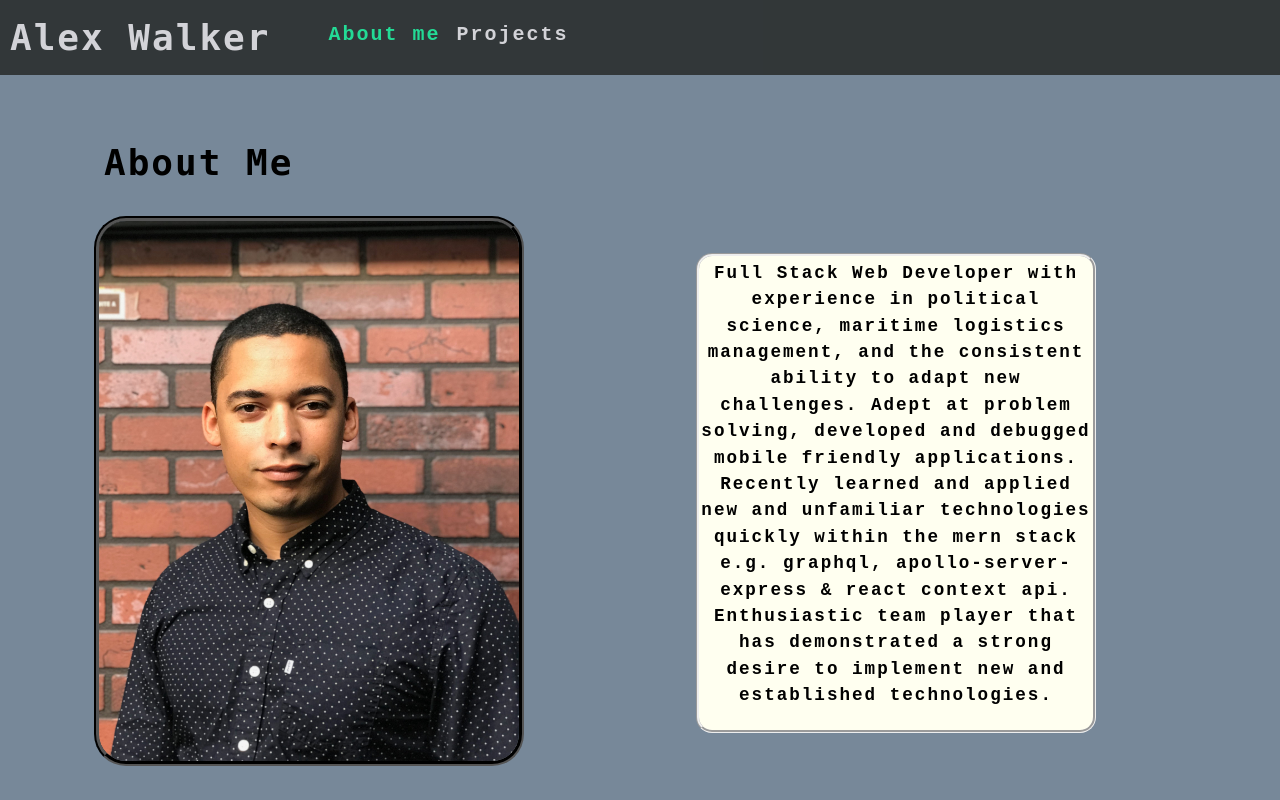
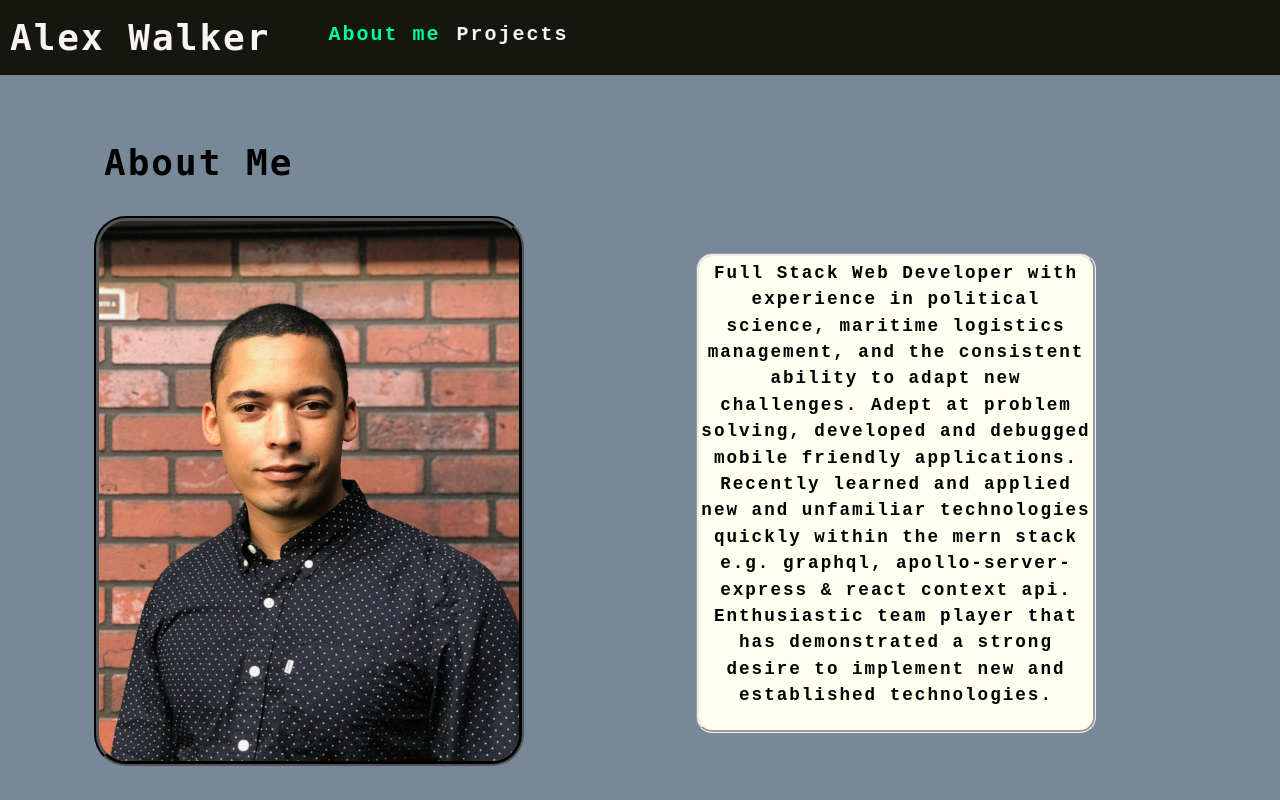
Before and after one commit to Walker-Walker/alex-portfolio, a React (Create React App) app: page / in a window 1280 px wide. Shown: the top 800 px of the page. Built offline with nearby package versions, Linux system fonts and the light colour scheme.

Commit message:
got rid of opacity on header for some reason wont build on github

```diff
--- a/src/components/Nav/nav.css
+++ b/src/components/Nav/nav.css
@@ -2,7 +2,7 @@
 
 header {
   background-color: rgb(22, 22, 17);
-  opacity: 70%;
+  /* opacity: 70%; */
   color: #faf3f3;
    /* background: var(--dark);  */
   /* background-image:url(./components/Nav/hero.jpg); */
```
